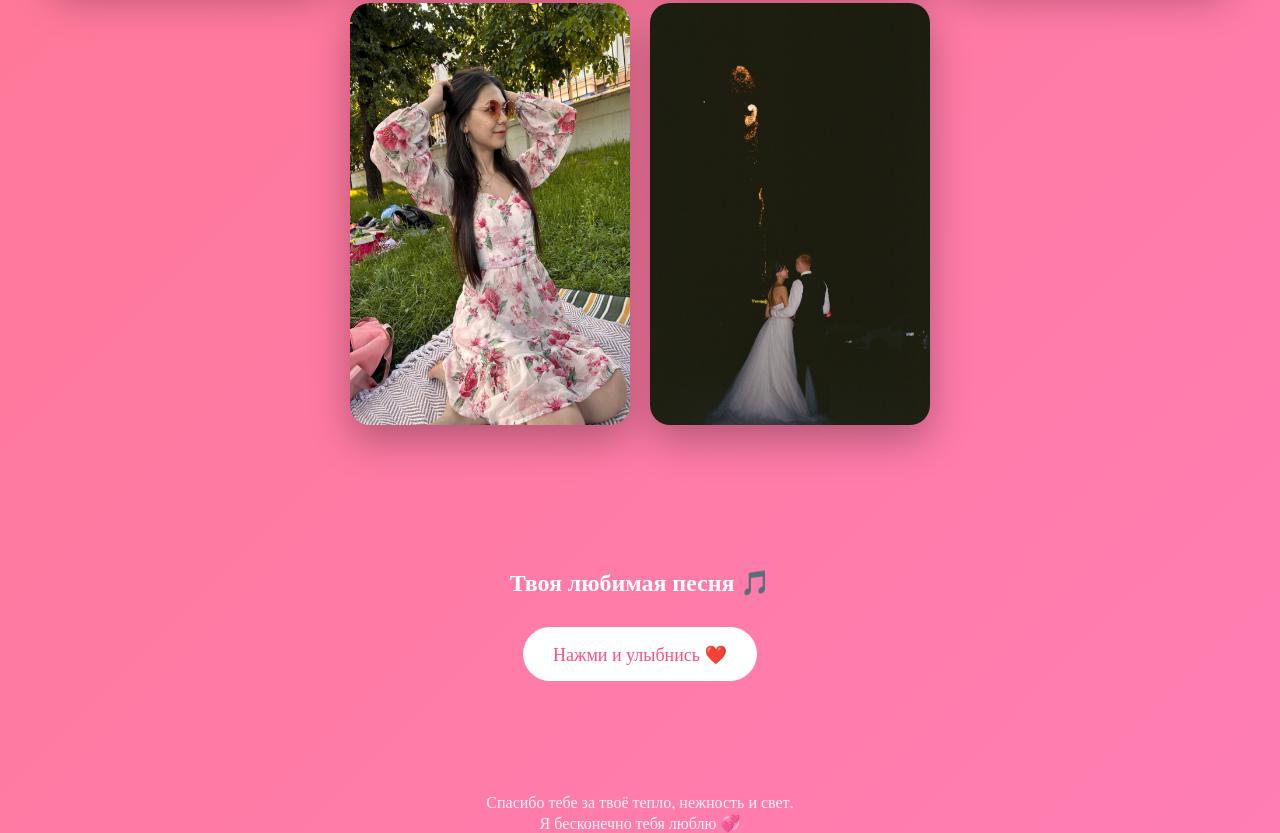
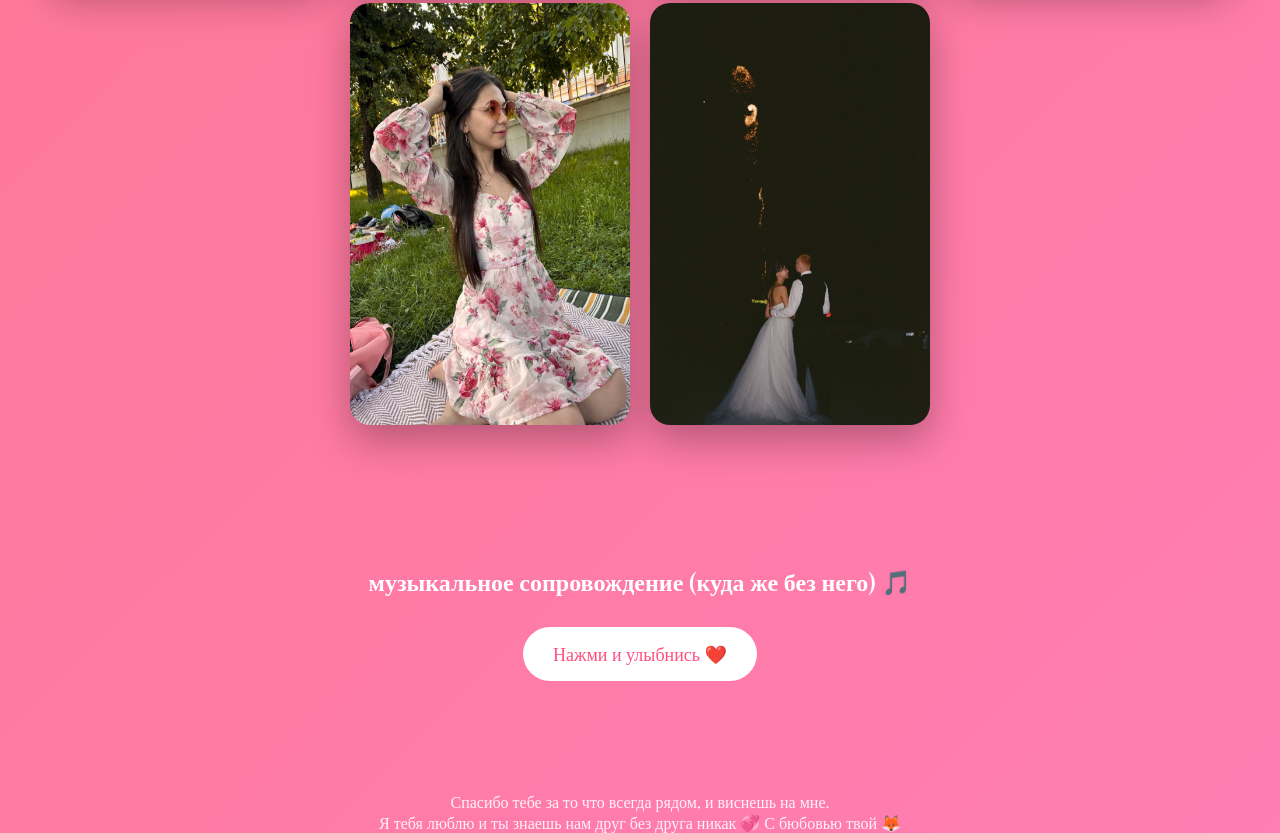
Before and after one commit to kirsanofivan/for-my-wife, a plain HTML site: page index.html in a window 1280 px wide. Shown: the part 1200-2033 px from the top of the page. Drawn offline with nearby package versions, Linux system fonts and the light colour scheme.

Commit message:
birthday version 2

```diff
--- a/index.html
+++ b/index.html
@@ -109,13 +109,14 @@
 </div>
 
 <div class="section">
-    <h2>Твоя любимая песня 🎵</h2>
+    <h2>музыкальное сопровождение (куда же без него) 🎵</h2>
     <button onclick="playMusic()">Нажми и улыбнись ❤️</button>
 </div>
 
 <footer>
-    Спасибо тебе за твоё тепло, нежность и свет.<br>
-    Я бесконечно тебя люблю 💞
+    Спасибо тебе за то что всегда рядом, и виснешь на мне.<br>
+    Я тебя люблю и ты знаешь нам друг без друга никак 💞
+    С бюбовью твой &#129418
 </footer>
 
 <audio id="music" src="music.mp3"></audio>
```
